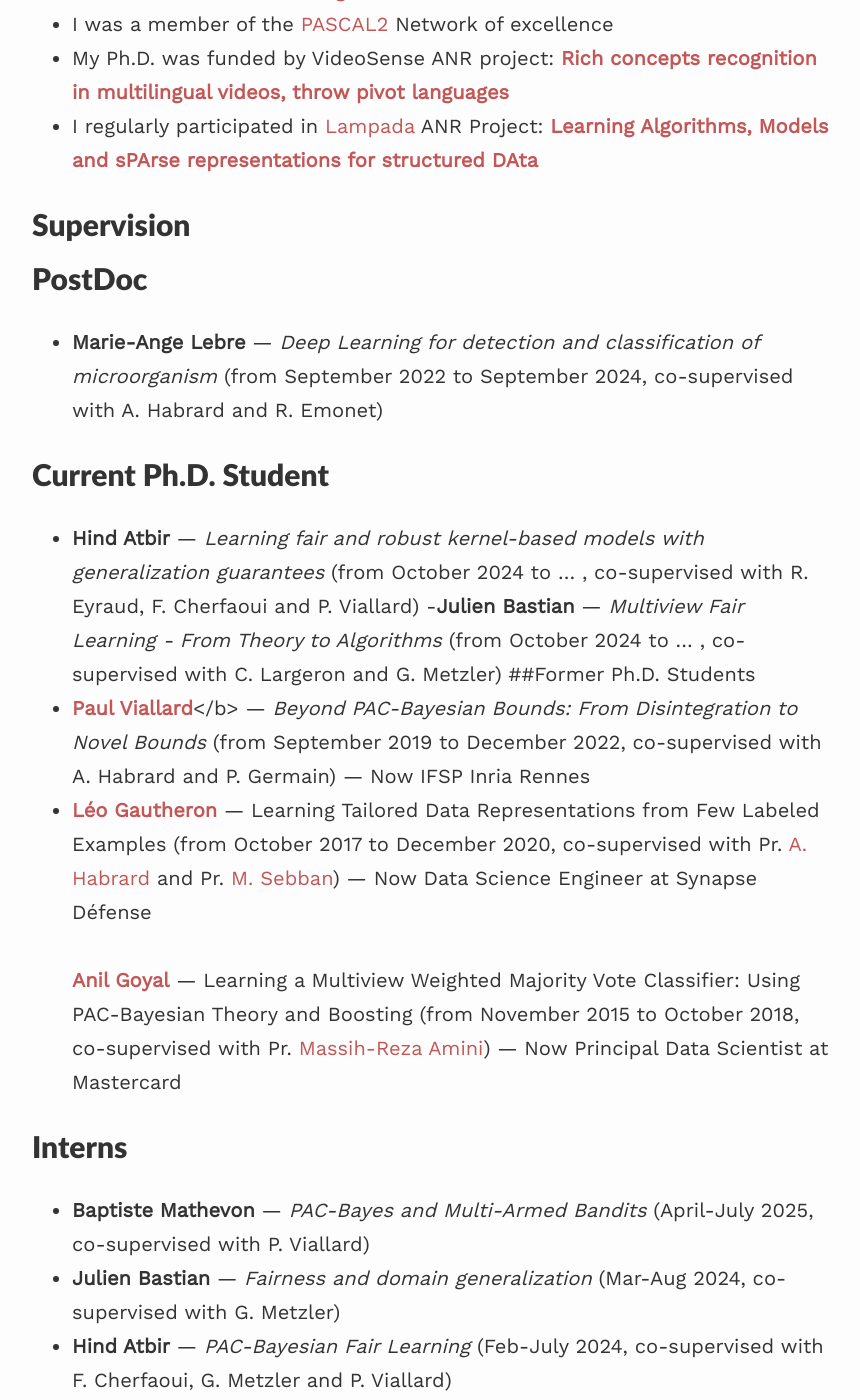
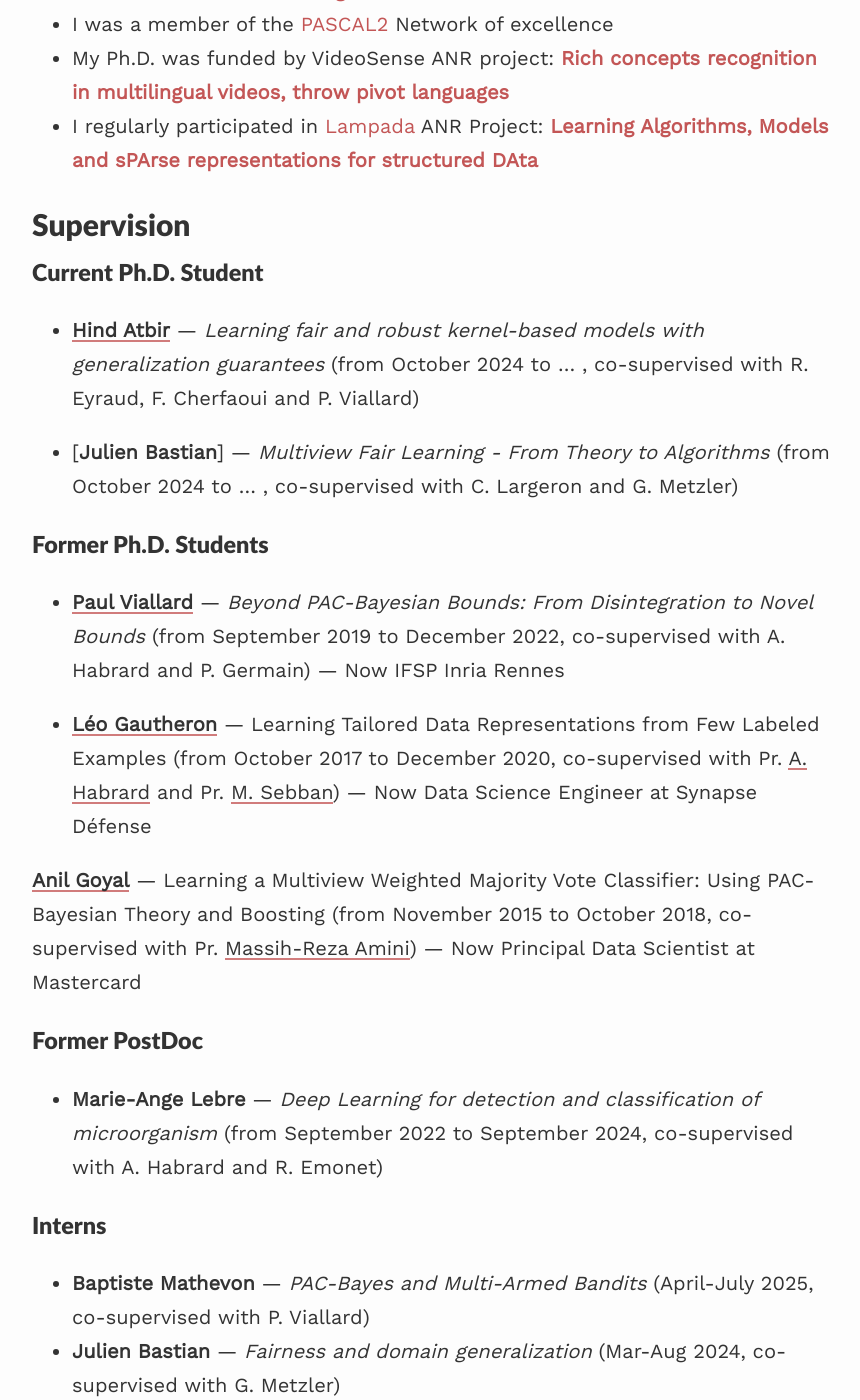
Before and after one commit to emorvant/emorvant.github.io, a Jekyll site: the page built from index.md, in a window 1280 px wide and 1400 px high, scrolled down 2017 px. Shown: the whole window, without its empty margins (208-1068 px from the left). Built offline with Jekyll 4.4.1, drawn with Linux system fonts in a browser that asks for light colours; some of the changed text lies outside the part shown.

Commit message:
about me

```diff
--- a/index.md
+++ b/index.md
@@ -45,35 +45,42 @@ I obtained my Ph.D. in computer science (machine learning) at the [Laboratoire d
 - I regularly participated in <a href='http://lampada.gforge.inria.fr/' target='_blank'>Lampada</a> ANR Project: <titre> Learning Algorithms, Models and sPArse representations for structured DAta</titre>
 
 # Supervision
-## PostDoc
+
+### Current Ph.D. Student
+
+- [**Hind Atbir**]() --- *Learning fair and robust kernel-based models with generalization guarantees*  (from October 2024 to ... , co-supervised with R. Eyraud, F. Cherfaoui and P. Viallard)
+
+- [**Julien Bastian**] --- *Multiview Fair Learning - From Theory to Algorithms*  (from October 2024 to ... , co-supervised with C. Largeron and G. Metzler)
+
+### Former Ph.D. Students
+
+- <a href="https://paulviallard.github.io/" target="_blank">**Paul Viallard**</a> --- <i>Beyond PAC-Bayesian Bounds: From Disintegration to Novel Bounds</i>  (from September 2019 to December 2022, co-supervised with A. Habrard and P. Germain) --- Now IFSP Inria Rennes
+
+- <a href="https://leogautheron.github.io/" target="_blank">**Léo Gautheron**</a> --- Learning Tailored Data Representations from Few Labeled Examples (from October 2017 to December 2020, co-supervised with Pr. <a href="http://perso.univ-st-etienne.fr/habrarda/" target="_blank">A. Habrard</a> and Pr. <a href="http://perso.univ-st-etienne.fr/sebbanma/" target="_blank">M. Sebban</a>) --- Now Data Science Engineer at Synapse Défense
+
+<b><a href="https://www.linkedin.com/in/anilgoyal91" target="_blank">Anil Goyal</a></b> --- Learning a Multiview Weighted Majority Vote Classifier: Using PAC-Bayesian Theory and Boosting  (from November 2015 to October 2018, co-supervised with Pr. <a href="http://ama.liglab.fr/~amini/" target="_blank">Massih-Reza Amini</a>) --- Now Principal Data Scientist at Mastercard
+
+### Former PostDoc
 - **Marie-Ange Lebre** --- *Deep Learning for detection and classification of microorganism*  (from September 2022 to September 2024, co-supervised with A. Habrard and R. Emonet)
 
-## Current Ph.D. Student
-- **Hind Atbir** --- *Learning fair and robust kernel-based models with generalization guarantees*  (from October 2024 to ... , co-supervised with R. Eyraud, F. Cherfaoui and P. Viallard)
--<b>Julien Bastian</b> --- <i>Multiview Fair Learning - From Theory to Algorithms</i>  (from October 2024 to ... , co-supervised with C. Largeron and G. Metzler)
-##Former Ph.D. Students
-- <a href="https://paulviallard.github.io/" target="_blank">**Paul Viallard**</a></b> --- <i>Beyond PAC-Bayesian Bounds: From Disintegration to Novel Bounds</i>  (from September 2019 to December 2022, co-supervised with A. Habrard and P. Germain) --- Now IFSP Inria Rennes
-- <a href="https://leogautheron.github.io/" target="_blank">**Léo Gautheron**</a> --- Learning Tailored Data Representations from Few Labeled Examples (from October 2017 to December 2020, co-supervised with Pr. <a href="http://perso.univ-st-etienne.fr/habrarda/" target="_blank">A. Habrard</a> and Pr. <a href="http://perso.univ-st-etienne.fr/sebbanma/" target="_blank">M. Sebban</a>) --- Now Data Science Engineer at Synapse Défense<br /><br />
-<b><a href="https://www.linkedin.com/in/anilgoyal91" target="_blank">Anil Goyal</a></b> --- Learning a Multiview Weighted Majority Vote Classifier: Using PAC-Bayesian Theory and Boosting  (from November 2015 to October 2018, co-supervised with Pr. <a href="http://ama.liglab.fr/~amini/" target="_blank">Massih-Reza Amini</a>) --- Now Principal Data Scientist at Mastercard
-
-## Interns
+### Interns
 - **Baptiste Mathevon** --- *PAC-Bayes and Multi-Armed Bandits* (April-July 2025, co-supervised with P. Viallard)
-- <b>Julien Bastian</b> --- <i>Fairness and domain generalization</i> (Mar-Aug 2024, co-supervised with G. Metzler)<br />
-- <b>Hind Atbir</b> --- <i>PAC-Bayesian Fair Learning</i> (Feb-July 2024, co-supervised with F. Cherfaoui, G. Metzler and P. Viallard)<br />
-- <b>Mickaël Gault</b> --- <i>Learning fair kernel classifier under constraints</i> (Mar-July 2024, co-supervised with G. Metzler)<br />
-- <b>Julien Bastian</b> --- <i>Random Fourier Features, PAC-Bayes and Domain Adaptation</i> (Mar-July 2023, co-supervised with G. Metzler)<br />
-- <b>Alexiane Fraisse</b> --- <i>Random Fourier Features and Domain Adaptation</i> (Apr-July 2022, co-supervised with G. Metzler and P. Viallard)<br />
-- <b>Luiza Dzhidzhavadze</b> --- <i>A Multiclass C-Bound-Based Algorithm</i> (Apr-June 2021, co-supervised with P. Viallard)<br />
-- <b>Himanshu Pandey</b> --- <i>A Multiclass C-Bound-Based Algorithm</i> (Apr-June 2021, co-supervised with P. Viallard)<br />
-- <b>Paul Viallard</b> --- <i>Deep Learning and PAC-Bayes</i>  (Feb-June 2019, co-supervised with A. Habrard and R. Emonet)<br />
+- **Julien Bastian** --- *Fairness and domain generalization* (Mar-Aug 2024, co-supervised with G. Metzler)<br />
+- **Hind Atbir** --- <i>PAC-Bayesian Fair Learning</i> (Feb-July 2024, co-supervised with F. Cherfaoui, G. Metzler and P. Viallard)
+- <b>Mickaël Gault</b> --- <i>Learning fair kernel classifier under constraints</i> (Mar-July 2024, co-supervised with G. Metzler)
+- <b>Julien Bastian</b> --- <i>Random Fourier Features, PAC-Bayes and Domain Adaptation</i> (Mar-July 2023, co-supervised with G. Metzler)
+- <b>Alexiane Fraisse</b> --- <i>Random Fourier Features and Domain Adaptation</i> (Apr-July 2022, co-supervised with G. Metzler and P. Viallard)
+- <b>Luiza Dzhidzhavadze</b> --- <i>A Multiclass C-Bound-Based Algorithm</i> (Apr-June 2021, co-supervised with P. Viallard)
+- <b>Himanshu Pandey</b> --- <i>A Multiclass C-Bound-Based Algorithm</i> (Apr-June 2021, co-supervised with P. Viallard)
+- <b>Paul Viallard</b> --- <i>Deep Learning and PAC-Bayes</i>  (Feb-June 2019, co-supervised with A. Habrard and R. Emonet)
 - <b>Omar El-Sabrout</b>  --- <i>Active Learning for PAC-Bayesian Domain Adaptation</i> (Mid-April Mid-July 2018) <br />
-- <b>Loujain Liekah</b> --- <i>Experts Combination</i> (April-June 2018, co-supervised with Dr. <a href="http://www.univ-orleans.fr/lifo/Members/soare/" target="_blank">M. Soare</a>)<br />
-- <b>Luc Giffon</b> --- <i>Efficient anomaly detection in data stream</i> (Feb-June 2017, co-supervised with Dr. <a href="https://www.linkedin.com/in/antoine-bonnefoy-656b5953/" target="_blank">A. Bonnefoy</a> and Dr. <a href="https://www.linkedin.com/in/peelthomas/" target="_blank">T. Peel</a>)<br/>
-- <b>Arunava Maulik</b> --- (April-June 2017, co-supervised with Pr. <a href="http://perso.univ-st-etienne.fr/habrarda/" target='_blank'>A. Habrard</a> and Dr. <a href="http://www.univ-orleans.fr/lifo/Members/soare/" target="_blank">M. Soare</a>)<br/>
-- <b>Prem Prakash</b> ---  (April-June 2017, co-supervised with Pr. <a href="http://perso.univ-st-etienne.fr/habrarda/" target='_blank'>A. Habrard</a>)<br/>
-- <b>Léo Gautheron</b> --- <i>Improving the bibliometry platform Labmetry</i> (April-June 2016, co-supervised with Pr. <a href="http://perso.univ-st-etienne.fr/sebbanma/" target='_blank'>M. Sebban</a>)<br/>
-- <b>Benjamin Sabot</b> --- <i>Empirical study of the C-bound as stopping criterion for neural networks</i> (April-June 2016, co-supervised with Pr. <a href="http://perso.univ-st-etienne.fr/habrarda/" target='_blank'>A. Habrard</a>, Dr. <a href="http://www.di.ens.fr/~germain/" target="_blank">P. Germain</a> and <a hre="http://perso.univ-st-etienne.fr/fod07375/" target="_blank">D. Fourure</a>)<br/>
-- <b>Soroush Seifi</b> --- <i>A PAC-Bayesian Multiview Study</i> (April-June 2016, co-supervised with Pr. <a href="http://perso.univ-st-etienne.fr/habrarda/" target='_blank'>A. Habrard</a> and <a href="http://perso.univ-st-etienne.fr/goa09134/" target="_blank">A. Goyal</a>)<br/>
+- <b>Loujain Liekah</b> --- <i>Experts Combination</i> (April-June 2018, co-supervised with Dr. M. Soare)
+- <b>Luc Giffon</b> --- <i>Efficient anomaly detection in data stream</i> (Feb-June 2017, co-supervised with Dr. A. Bonnefoy and Dr. T. Peel)
+- <b>Arunava Maulik</b> --- (April-June 2017, co-supervised with Pr. A. Habrard and Dr. M. Soare)
+- <b>Prem Prakash</b> ---  (April-June 2017, co-supervised with Pr. A. Habrard)
+- <b>Léo Gautheron</b> --- <i>Improving the bibliometry platform Labmetry</i> (April-June 2016, co-supervised with Pr. M. Sebban)
+- <b>Benjamin Sabot</b> --- <i>Empirical study of the C-bound as stopping criterion for neural networks</i> (April-June 2016, co-supervised with Pr. A. Habrard, Dr. P. Germain and D. Fourure)
+- <b>Soroush Seifi</b> --- <i>A PAC-Bayesian Multiview Study</i> (April-June 2016, co-supervised with Pr. A. Habrard and A. Goyal)
 
 # PhD Jurys
 - 2022 : Tahar Allouch, Paris (external examinator), Luxin Zhang, Lille (external examinator), Paul Viallard (co-supervisor)- 2020 : Léo Gautheron, St-Etienne (co-supervisor)
@@ -87,6 +94,6 @@ I obtained my Ph.D. in computer science (machine learning) at the [Laboratoire d
 Since July 2015, I am in charge of the 2nd year of BSc in Computer Science.\
 Since July 2024, I am also in charge of the 1st> year of BSc in Computer Science. \
 
-- L1 Info - Programmation fonctionnelle - Ocaml<br />
-- L2 Info - Systèmes d'exploitation<br />
+- L1 Info - Programmation fonctionnelle - Ocaml
+- L2 Info - Systèmes d'exploitation
 - L2 Info - Programmation impérative - C (classique et spécifique alternants)
```
